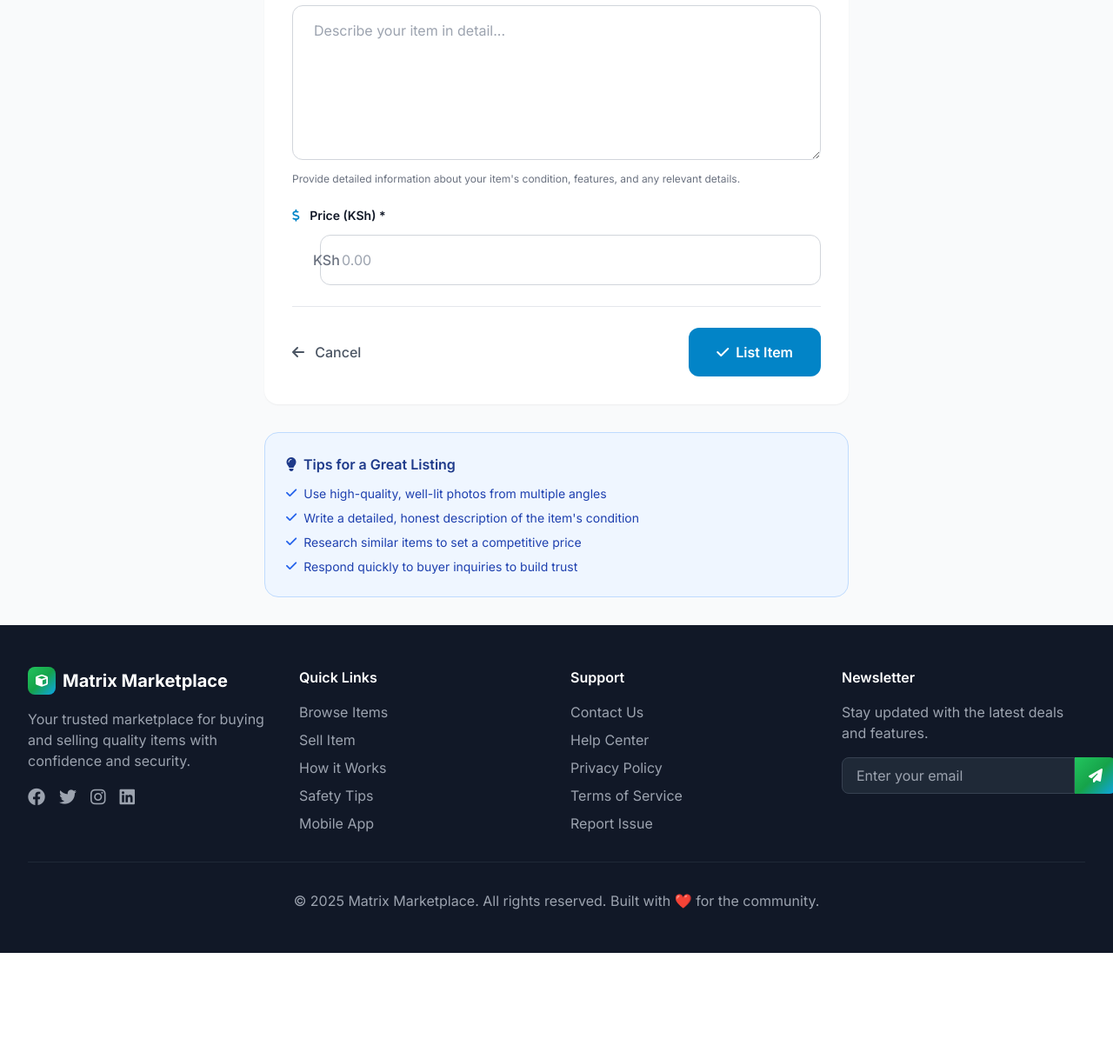
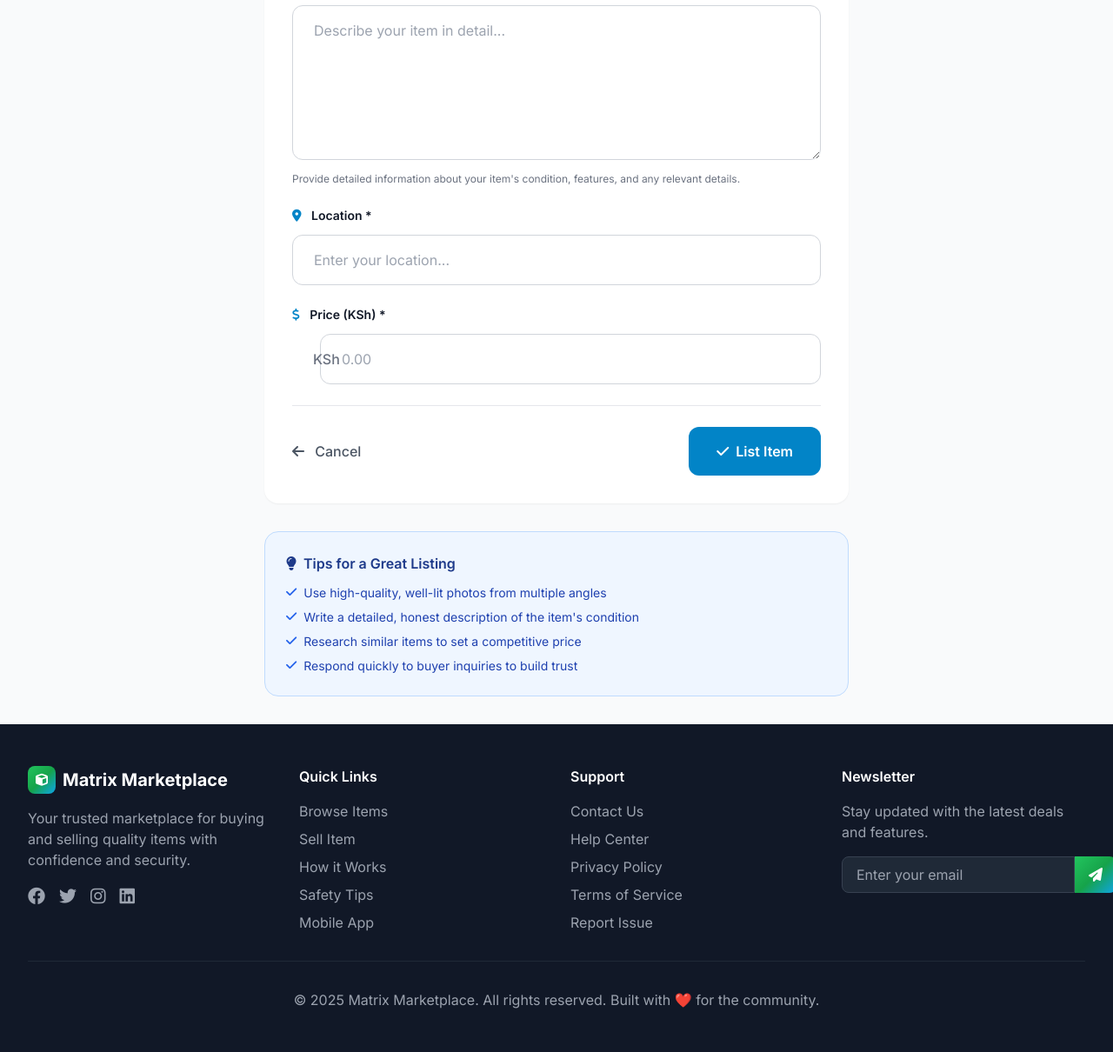
Before and after one commit to maruung/maruung, a Django app: page /items/new/ in a window 1280 px wide. Shown: the part 837-2047 px from the top of the page at 87% size. Before the commit the page ends 1933 px from the top, so only its background shows below. Run offline with Django 4.2, Linux system fonts and the light colour scheme; the visitor is signed in with stand-in values (Sample User, id 1); data that the repository does not hold is empty; some libraries are stand-ins or nearby versions.

Commit message:
Updated index.html

```diff
--- a/item/templates/item/form.html
+++ b/item/templates/item/form.html
@@ -75,6 +75,22 @@
                 </label>
                 {{ form.description }}
                 <p class="text-xs text-gray-500 mt-2">Provide detailed information about your item's condition, features, and any relevant details.</p>
+            </div>
+
+            <!-- Location -->
+            <div>
+                <label class="block text-sm font-semibold text-gray-900 mb-3">
+                    <i class="fas fa-map-marker-alt text-primary-600 mr-2"></i>
+                    Location *
+                </label>
+                {{ form.location }}
+                {% if form.location.errors %}
+                    <div class="mt-1 text-sm text-red-600">
+                        {% for error in form.location.errors %}
+                            <p>{{ error }}</p>
+                        {% endfor %}
+                    </div>
+                {% endif %}
             </div>
 
             <!-- Price -->
```
Also changed, not shown: core/templates/core/index.html (+30 -3 lines).
